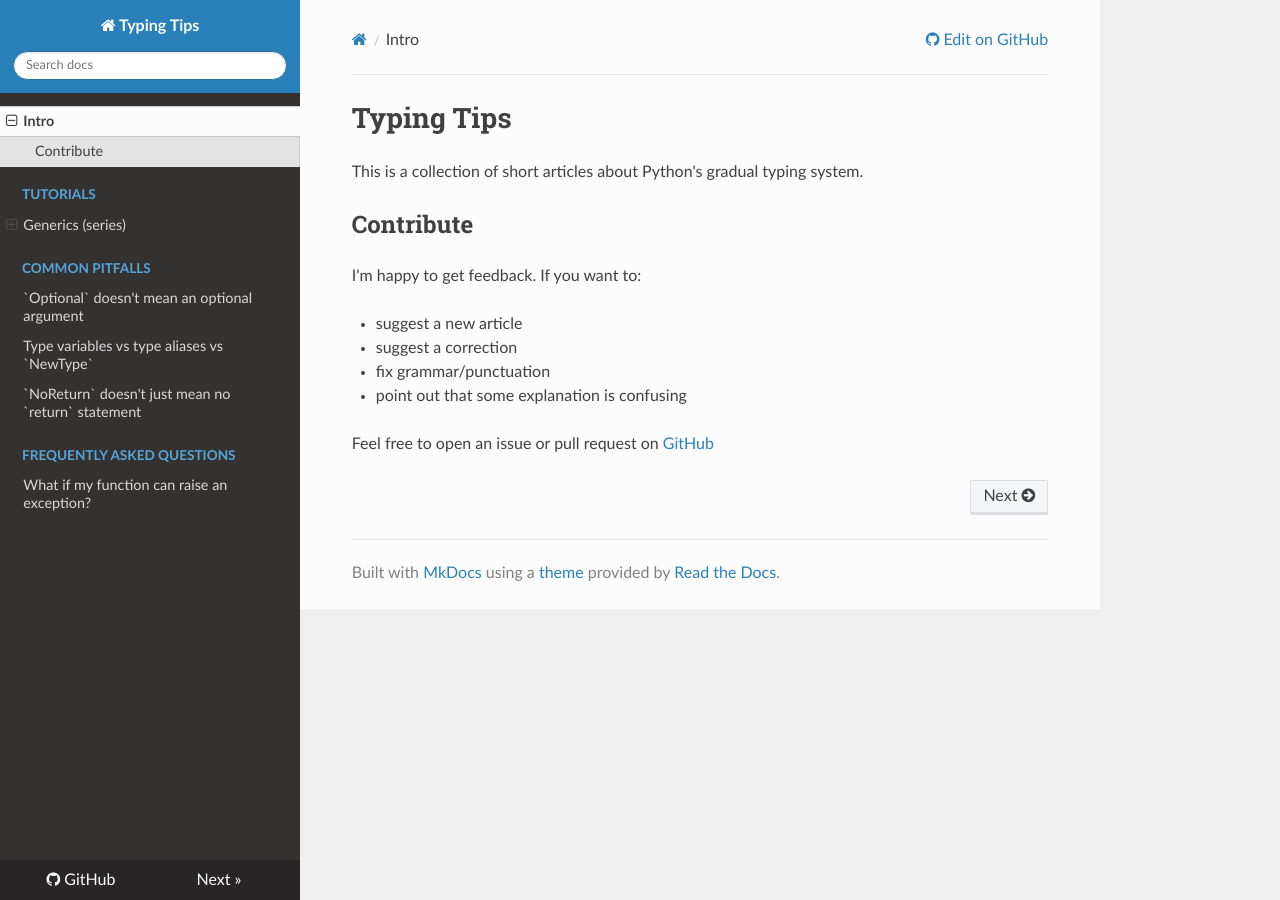
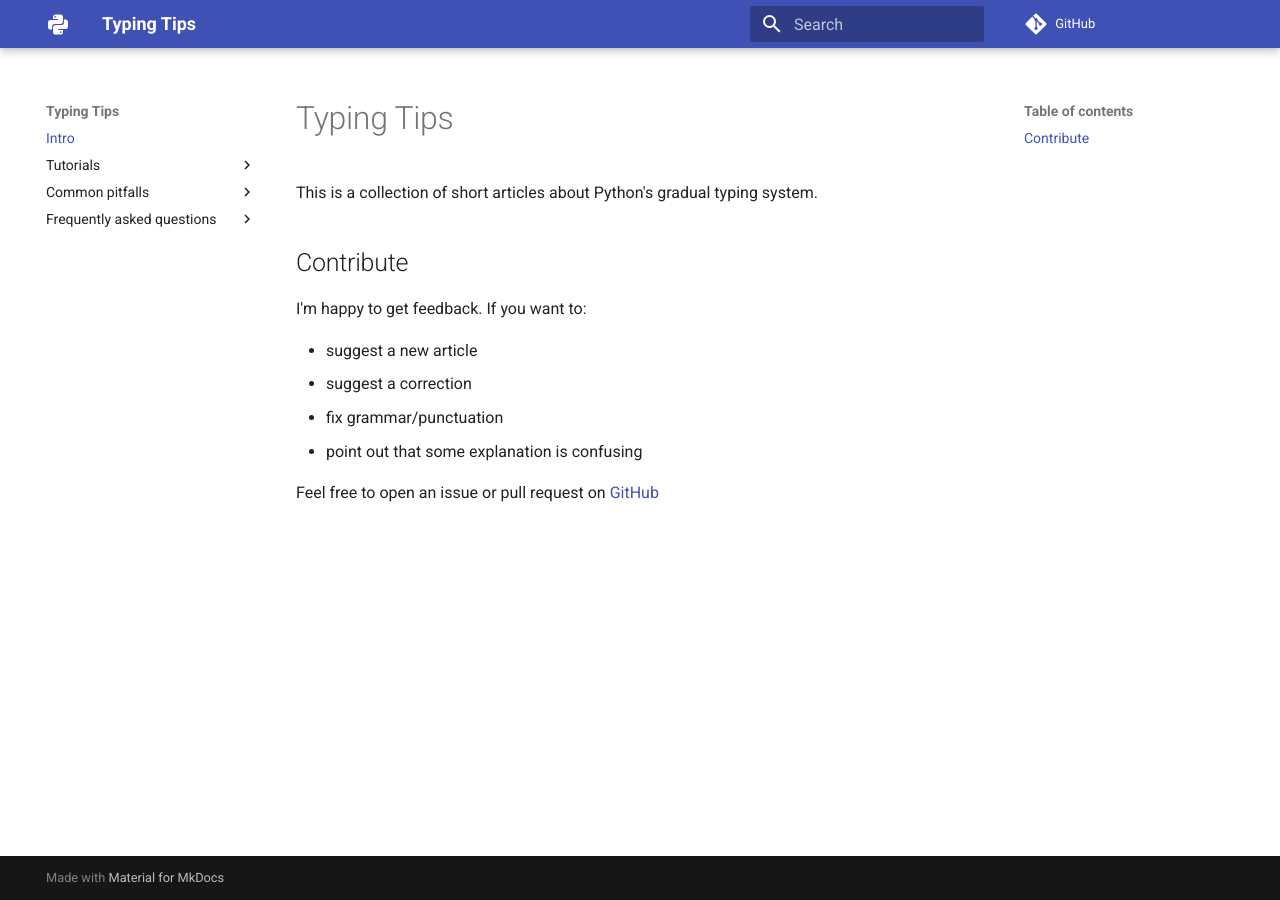
Before and after one commit to decorator-factory/typing-tips, an MkDocs documentation site: the page built from docs/index.md, in a window 1280 px wide. Built offline with MkDocs 1.6.1 and Material for MkDocs 9.7.7, drawn with Linux system fonts in a browser that asks for light colours; nearby versions of some CDN libraries; comment, search, counter and statistics services are not loaded.

Commit message:
Switch to MkDocs Material

```diff
--- a/mkdocs.yml
+++ b/mkdocs.yml
@@ -14,4 +14,15 @@ nav:
   - Frequently asked questions:
     - What if my function can raise an exception?: faq/sometimes-raises/index.md
 
-theme: readthedocs
+theme:
+  name: material
+  icon:
+    logo: material/language-python
+
+
+markdown_extensions:
+  - pymdownx.highlight:
+      anchor_linenums: true
+  - pymdownx.inlinehilite
+  - pymdownx.snippets
+  - pymdownx.superfences
--- a/requirements.txt
+++ b/requirements.txt
@@ -1 +1,2 @@
 mkdocs==1.2.3
+mkdocs-material==8.1.9
```
